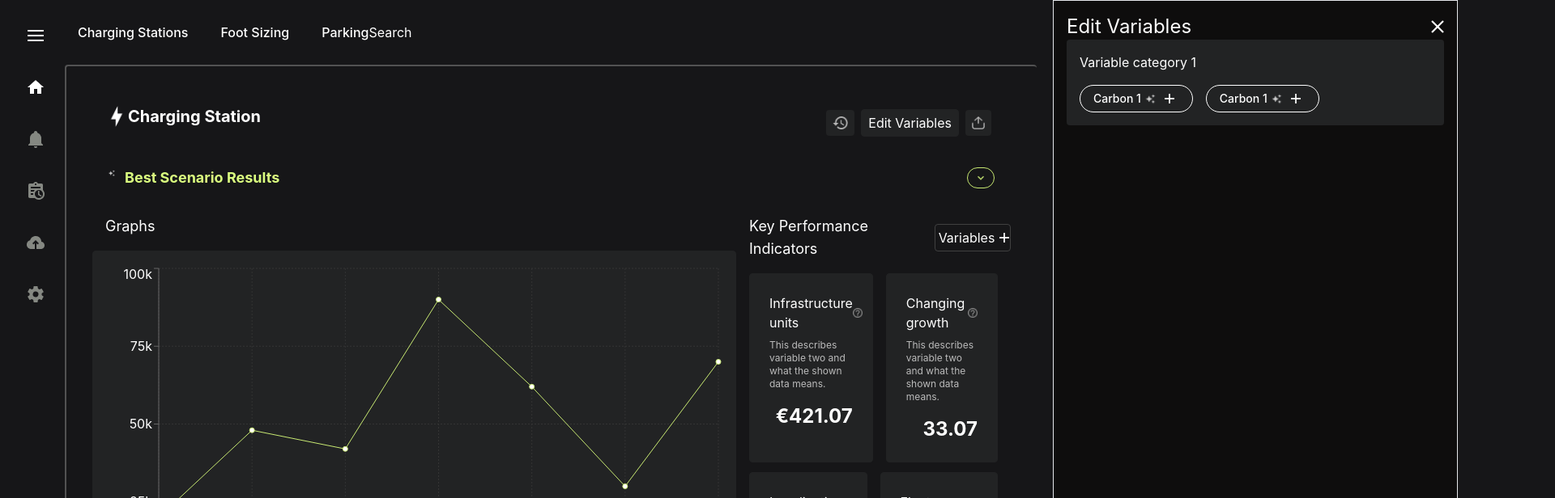
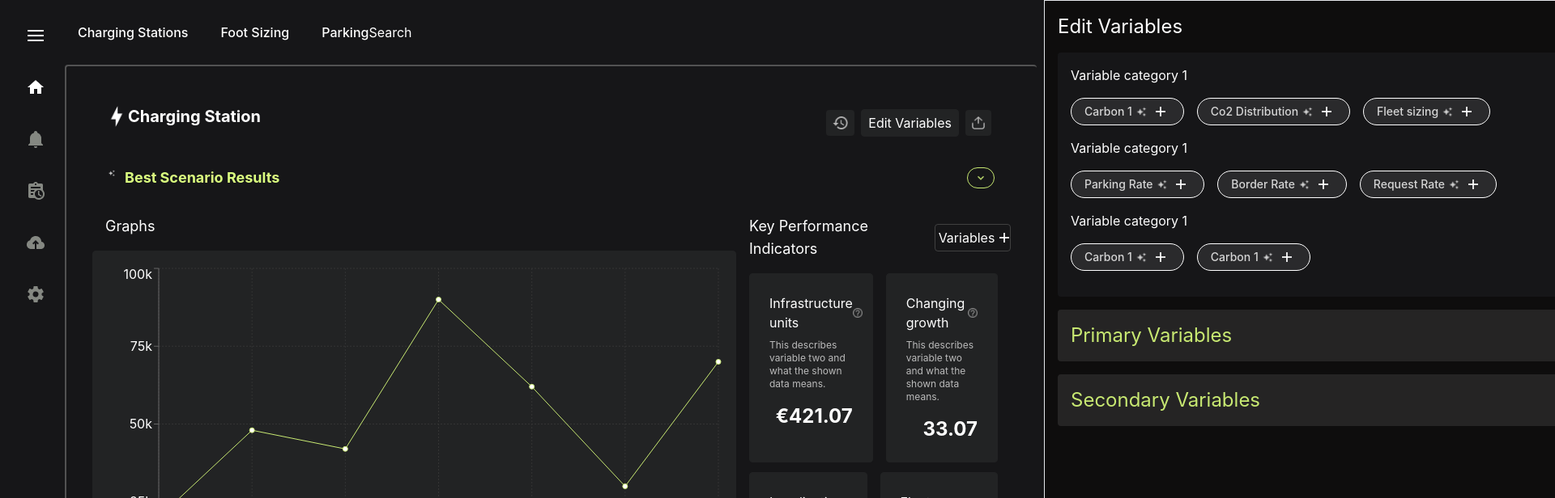
Before and after one commit to brookebachman/Tech-Assessment, a React (Vite) app in the folder data-viz-platform/: page / in a window 1280 px wide. Shown: the top 616 px of the page at 81% size, 1920 px wide, since content can reach past the window. Built offline with nearby package versions, Linux system fonts and the light colour scheme.

Commit message:
chips are perfect

```diff
--- a/data-viz-platform/src/components/Chip.tsx
+++ b/data-viz-platform/src/components/Chip.tsx
@@ -23,7 +23,7 @@ const Chip: React.FC<ChipProps> = ({ label, onDelete, className = "" }) => {
       className={`flex items-center justify-between cursor-pointer ${
         isClicked
           ? "bg-[#282E16] border border-[#C9FF3B] text-[#C9FF3B]"
-          : "bg-[#222324]text-[#5959594D] border border-white"
+          : "bg-[#5959594D] text-[#D5D5D5] border border-white"
       } rounded-full px-4 py-1 text-sm font-medium transition-colors ${className}`}
     >
       <span>{label}</span>
--- a/data-viz-platform/src/components/Slideover.tsx
+++ b/data-viz-platform/src/components/Slideover.tsx
@@ -12,10 +12,10 @@ export const SlideOver: React.FC<SlideOverProps> = ({
 }) => {
   return (
     <div
-      className={`bg-[#0E0D0D] border border-b-black h-full w-[500px] top-0 absolute p-4
+      className={`bg-[#0E0D0D] border border-b-black h-full w-[691px] top-0 absolute p-4
       z-40 transition-all`}
       style={{
-        right: show ? 0 : -520,
+        right: show ? 0 : -700,
       }}
     >
       <div className="flex items-center justify-between">
@@ -27,13 +27,31 @@ export const SlideOver: React.FC<SlideOverProps> = ({
           onClick={() => setShowSlider(false)}
         />
       </div>
-      <div className="bg-[#222324] rounded p-4">
+      <div className="bg-[#161618] rounded p-4 my-4">
         <div>Variable category 1</div>
-        <div className="flex mt-4 gap-4">
+        <div className="flex my-4 gap-4">
+          <Chip label="Carbon 1" />
+          <Chip label="Co2 Distribution" />
+          <Chip label="Fleet sizing" />
+        </div>
+        <div>Variable category 1</div>
+        <div className="flex my-4 gap-4">
+          <Chip label="Parking Rate" />
+          <Chip label="Border Rate" />
+          <Chip label="Request Rate" />
+        </div>
+        <div>Variable category 1</div>
+        <div className="flex my-4 gap-4">
           <Chip label="Carbon 1" />
           <Chip label="Carbon 1" />
         </div>
       </div>
+      <div className="bg-[#5959594D] p-4 text-2xl text-[#C8E972] my-4 rounded">
+        Primary Variables
+      </div>
+      <div className="bg-[#5959594D] p-4 text-2xl text-[#C8E972] my-4 rounded">
+        Secondary Variables
+      </div>
     </div>
   );
 };
```
